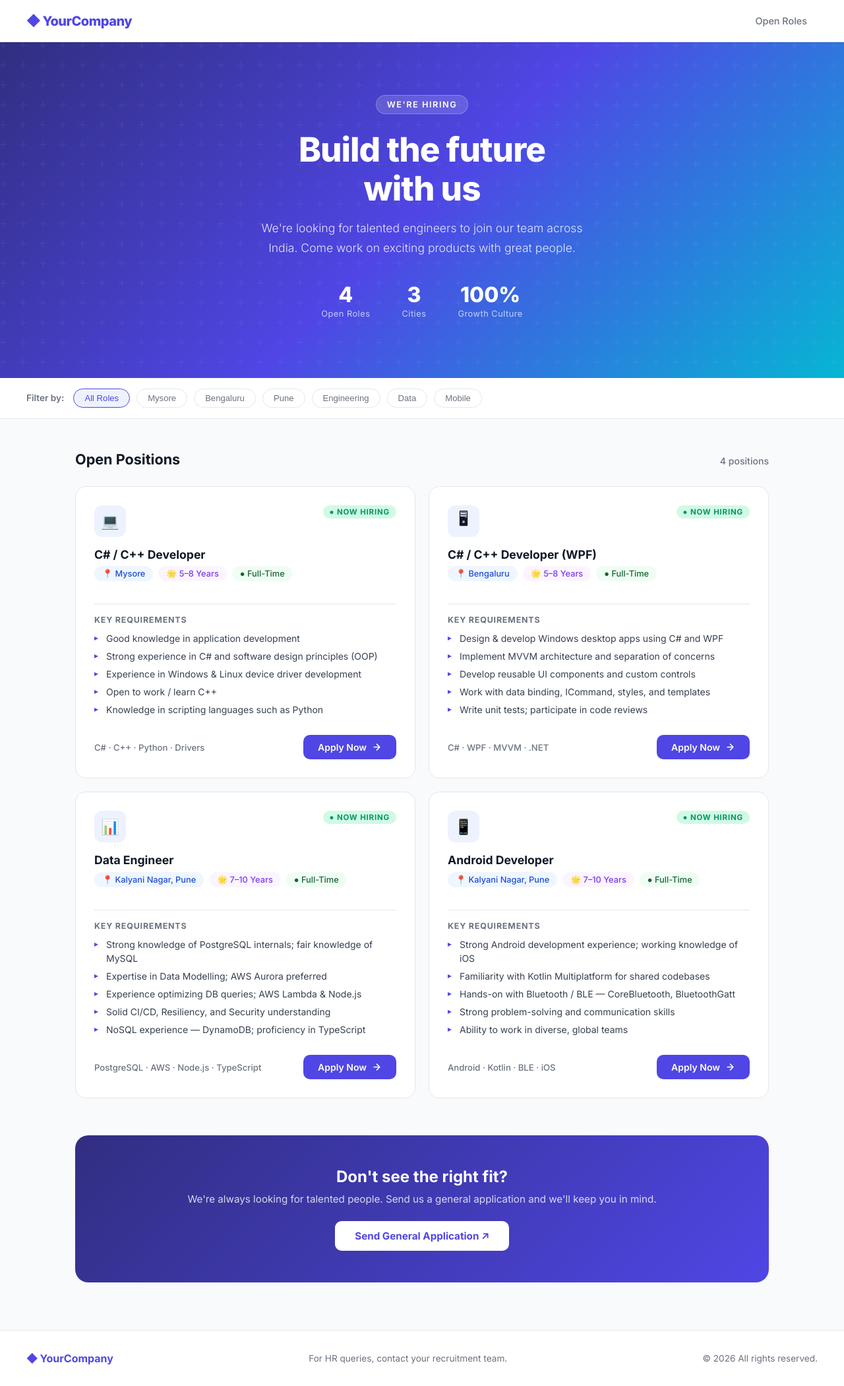
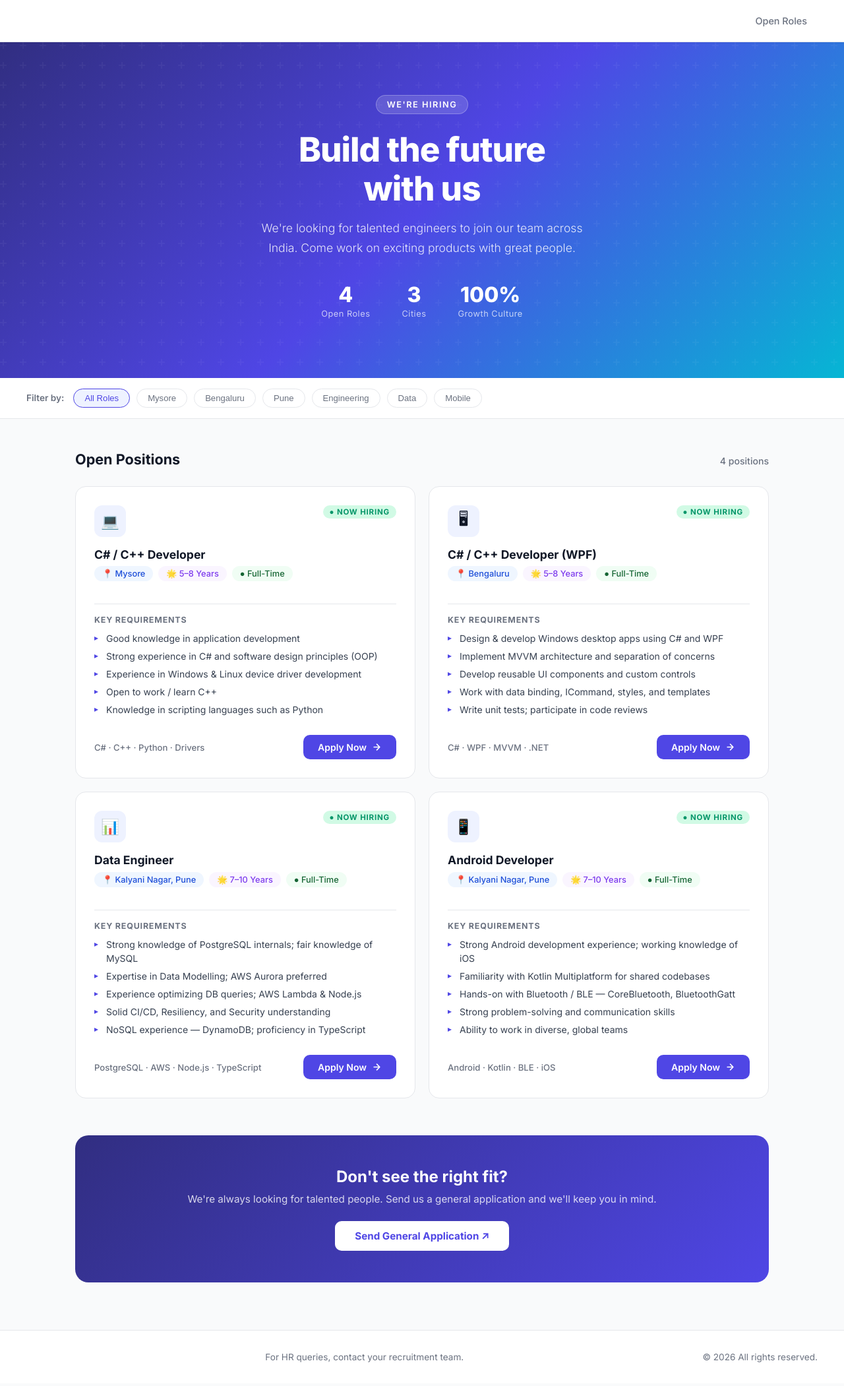
Before and after one commit to pankajknp1/careers, a plain HTML site: page index.html in a window 1280 px wide. Shown: the whole page at 66% size. Drawn offline with Linux system fonts and the light colour scheme.

Commit message:
Add files via upload

```diff
--- a/index.html
+++ b/index.html
@@ -365,7 +365,7 @@
 
 <!-- NAV -->
 <nav>
-  <span class="nav-logo">&#9670; YourCompany</span>
+  <span class="nav-logo"></span>
   <a href="#open-roles" class="nav-link">Open Roles</a>
 </nav>
 
@@ -545,7 +545,7 @@
 
 <!-- FOOTER -->
 <footer>
-  <span class="footer-brand">&#9670; YourCompany</span>
+  <span class="footer-brand"></span>
   <p>For HR queries, contact your recruitment team.</p>
   <p>&copy; 2026 All rights reserved.</p>
 </footer>
```
Also changed, not shown: apply.html (+2 -2 lines).
